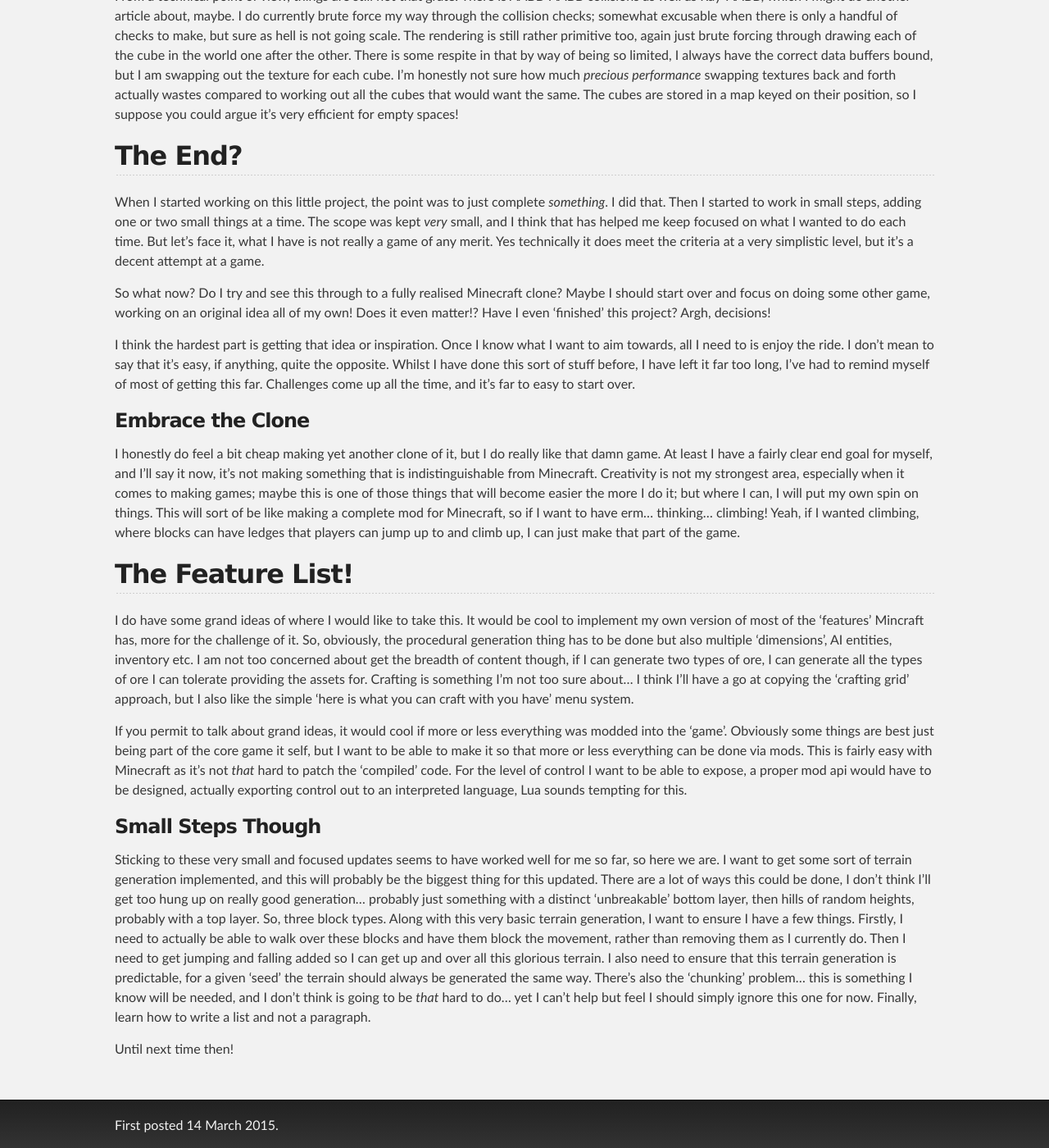
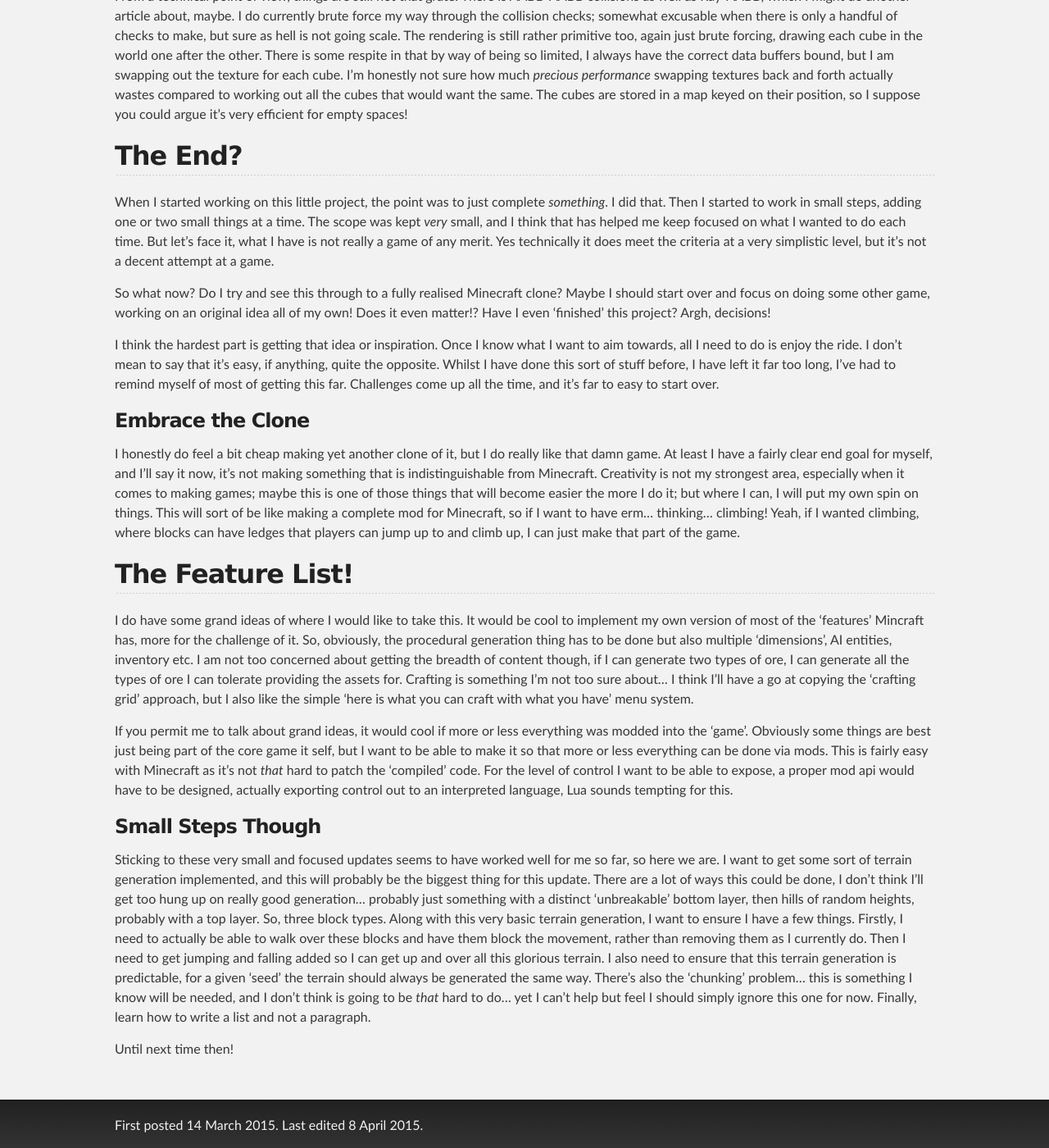
Before and after one commit to thecoshman/thecoshman.github.com, a Jekyll site: the page built from _posts/tag/2015-03-14-Destructible.markdown, in a window 1280 px wide and 1400 px high, scrolled down 1277 px. Shown: the whole window at 82% size. Built offline with Jekyll 4.4.1, drawn with Linux system fonts in a browser that asks for light colours; comment, search, counter and statistics services are not loaded; some of the changed text lies outside the part shown.

Commit message:
Minor edits to the last post

```diff
--- a/_posts/tag/2015-03-14-Destructible.markdown
+++ b/_posts/tag/2015-03-14-Destructible.markdown
@@ -4,15 +4,16 @@
 title: Destructible
 is_post: true
 comments: true
+last_edit: 8 April 2015
 ---
 
 ## Call a Clone a Clone
 
 Even if it is not a very good one.
 
-So yeah, it's hard to deny this is is starting to show similarities to a popular game.
+So yeah, it's hard to deny this is starting to show similarities to a popular game.
 Yes I know, Minecraft was not the first of it's kind, but face it, it's *the* archetype for well... quite a few styles of games I suppose.
-Any way, I'm not there yet.
+Anyway, I'm not there yet.
 This version does add one of those core features that I would say makes Minecraft what it is;
 You can place and break cubes!
 Again, [here](/downloads/tag/TAGDV3) is a 64bit build for linux, one of these days I'll sort out builds for other platforms, honest!
@@ -35,7 +36,7 @@
 There is AABB-AABB collisions as well as Ray-AABB, which I might do another article about, maybe.
 I do currently brute force my way through the collision checks;
 somewhat excusable when there is only a handful of checks to make, but sure as hell is not going scale.
-The rendering is still rather primitive too, again just brute forcing through drawing each of the cube in the world one after the other.
+The rendering is still rather primitive too, again just brute forcing, drawing each cube in the world one after the other.
 There is some respite in that by way of being so limited, I always have the correct data buffers bound, but I am swapping out the texture for each cube.
 I'm honestly not sure how much *precious performance* swapping textures back and forth actually wastes compared to working out all the cubes that would want the same.
 The cubes are stored in a map keyed on their position, so I suppose you could argue it's very efficient for empty spaces!
@@ -47,7 +48,7 @@
 Then I started to work in small steps, adding one or two small things at a time.
 The scope was kept *very* small, and I think that has helped me keep focused on what I wanted to do each time.
 But let's face it, what I have is not really a game of any merit.
-Yes technically it does meet the criteria at a very simplistic level, but it's a decent attempt at a game.
+Yes technically it does meet the criteria at a very simplistic level, but it's not a decent attempt at a game.
 
 So what now?
 Do I try and see this through to a fully realised Minecraft clone?
@@ -57,7 +58,7 @@
 Argh, decisions!
 
 I think the hardest part is getting that idea or inspiration.
-Once I know what I want to aim towards, all I need to is enjoy the ride.
+Once I know what I want to aim towards, all I need to do is enjoy the ride.
 I don't mean to say that it's easy, if anything, quite the opposite.
 Whilst I have done this sort of stuff before, I have left it far too long, I've had to remind myself of most of getting this far.
 Challenges come up all the time, and it's far to easy to start over.
@@ -77,10 +78,10 @@
 I do have some grand ideas of where I would like to take this.
 It would be cool to implement my own version of most of the 'features' Mincraft has, more for the challenge of it.
 So, obviously, the procedural generation thing has to be done but also multiple 'dimensions', AI entities, inventory etc.
-I am not too concerned about get the breadth of content though, if I can generate two types of ore, I can generate all the types of ore I can tolerate providing the assets for.
-Crafting is something I'm not too sure about... I think I'll have a go at copying the 'crafting grid' approach, but I also like the simple 'here is what you can craft with you have' menu system.
+I am not too concerned about getting the breadth of content though, if I can generate two types of ore, I can generate all the types of ore I can tolerate providing the assets for.
+Crafting is something I'm not too sure about... I think I'll have a go at copying the 'crafting grid' approach, but I also like the simple 'here is what you can craft with what you have' menu system.
 
-If you permit to talk about grand ideas, it would cool if more or less everything was modded into the 'game'.
+If you permit me to talk about grand ideas, it would cool if more or less everything was modded into the 'game'.
 Obviously some things are best just being part of the core game it self, but I want to be able to make it so that more or less everything can be done via mods.
 This is fairly easy with Minecraft as it's not *that* hard to patch the 'compiled' code.
 For the level of control I want to be able to expose, a proper mod api would have to be designed, actually exporting control out to an interpreted language, Lua sounds tempting for this.
@@ -88,7 +89,7 @@
 ### Small Steps Though
 
 Sticking to these very small and focused updates seems to have worked well for me so far, so here we are.
-I want to get some sort of terrain generation implemented, and this will probably be the biggest thing for this updated.
+I want to get some sort of terrain generation implemented, and this will probably be the biggest thing for this update.
 There are a lot of ways this could be done, I don't think I'll get too hung up on really good generation... probably just something with a distinct 'unbreakable' bottom layer, then hills of random heights, probably with a top layer.
 So, three block types.
 Along with this very basic terrain generation, I want to ensure I have a few things.
```
